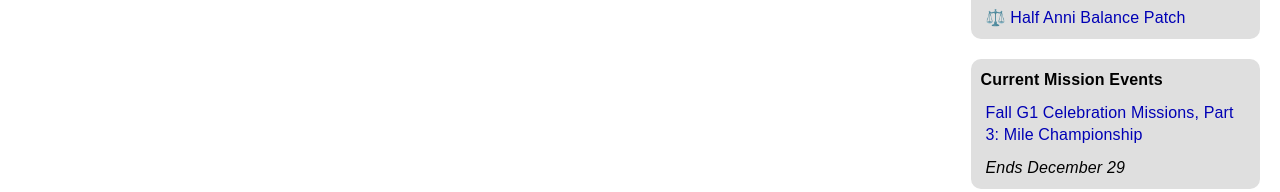
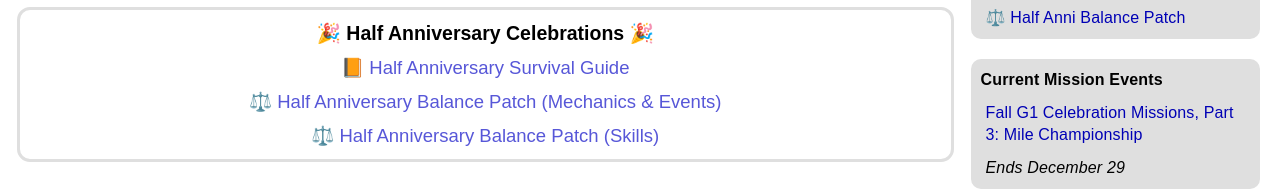
Before and after one commit to AlFlak76mm/Proyecto-Final-Course-Frontend, a plain HTML site: page index.html in a window 1280 px wide. Shown: the part 621-813 px from the top of the page. Drawn offline with Linux system fonts and the light colour scheme.

Commit message:
Se realizo article-half-aniversary

```diff
--- a/index.html
+++ b/index.html
@@ -46,10 +46,19 @@
     <div class="main">
       <h1>Uma Musume Main Page</h1>
       <div class="main-div">
+        <!-- Banner del nuevo escenario -->
         <div class="main-content">
           <img src="https://media.gametora.com/umamusume/article/half_anni_survival_guide/aoharu.png" alt="unity-cup" style="max-width: 100%; max-height: auto;">
           <a href="https://gametora.com/umamusume/unity-cup" class="link-unity-cup link-style">Unity Cup</a>
           <p class="main-standard-font">New Career Scenario</p>
+
+        <article class="article-half-anniversary universal-margin-main-content">
+          <h3>🎉 Half Anniversary Celebrations 🎉</h3>
+          <a href="https://gametora.com/umamusume/guides/half-anni-survival-guide" class="link-style">📙 Half Anniversary Survival Guide</a>
+          <a href="https://gametora.com/umamusume/guides/half-anni-balance-patch" class="link-style">⚖️ Half Anniversary Balance Patch (Mechanics & Events)</a>
+          <a href="https://gametora.com/umamusume/guides/half-anni-balance-patch-skills" class="link-style">⚖️ Half Anniversary Balance Patch (Skills)</a>
+        </article>
+
         </div>
 
         <aside class="aside-content">
--- a/style.css
+++ b/style.css
@@ -133,7 +133,7 @@ body{
     display: flex;
     align-items: center;
     flex-direction: column;
-    padding: 10px 0 0 0;
+    padding: 10px 2px 0 5px;
     /* background-color: #5757d8; */
     font-family: Open Sans,Helvetica,sans-serif;
 }
@@ -149,6 +149,30 @@ body{
     font-size: 18px;
     font-family: Open Sans,Helvetica,sans-serif;
 
+}
+
+.article-half-anniversary{
+    outline: 3px solid #dfdfdf;
+    border-radius: 10px;
+    width: 100%;
+    display: flex;
+    flex-direction: column;
+    align-items: center;
+    padding: 12px 0;
+}
+
+.article-half-anniversary h3{
+    font-size: 19.5px;
+    font-weight: bold;
+}
+
+.article-half-anniversary a{
+    font-size: 18.5px;
+    padding-top: 12px;
+}
+
+.universal-margin-main-content{
+    margin: 30px 0 0 0;
 }
 
 
```
